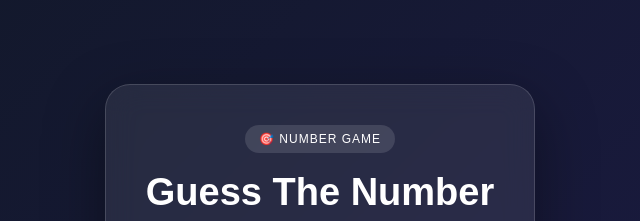
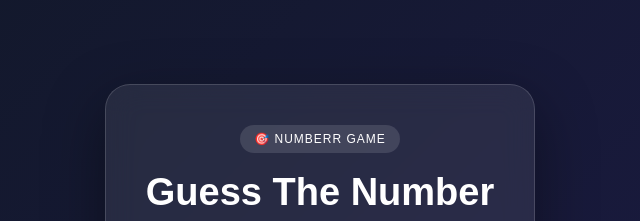
Before and after one commit to anasahmadcseweb/Number-Guessing-Game, a plain HTML site: page index.html in a window 1280 px wide. Shown: the top 221 px of the page, 320-960 px from the left. Drawn offline with Linux system fonts and the light colour scheme.

Commit message:
add one r

```diff
--- a/index.html
+++ b/index.html
@@ -13,7 +13,7 @@
 
     <div class="game-container">
 
-        <div class="badge">🎯 NUMBER GAME</div>
+        <div class="badge">🎯 NUMBERR GAME</div>
 
         <h1>Guess The Number</h1>
 
```
